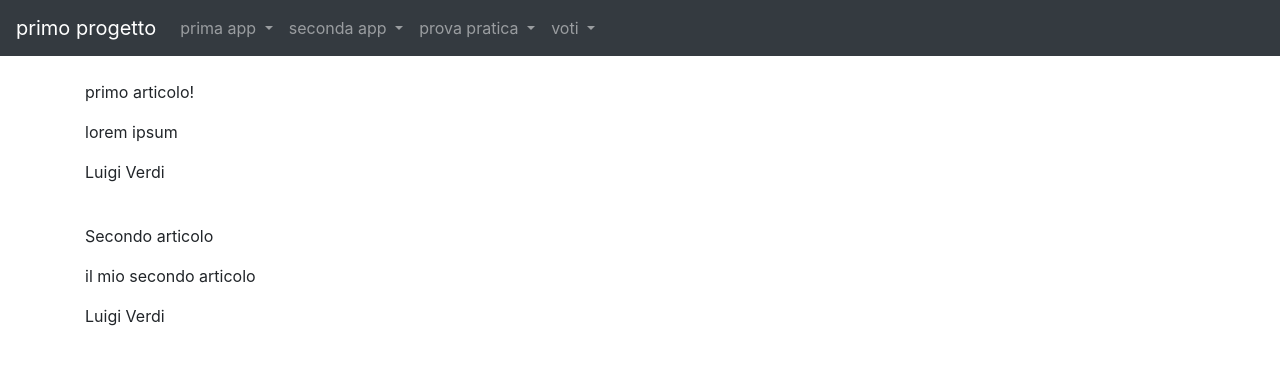
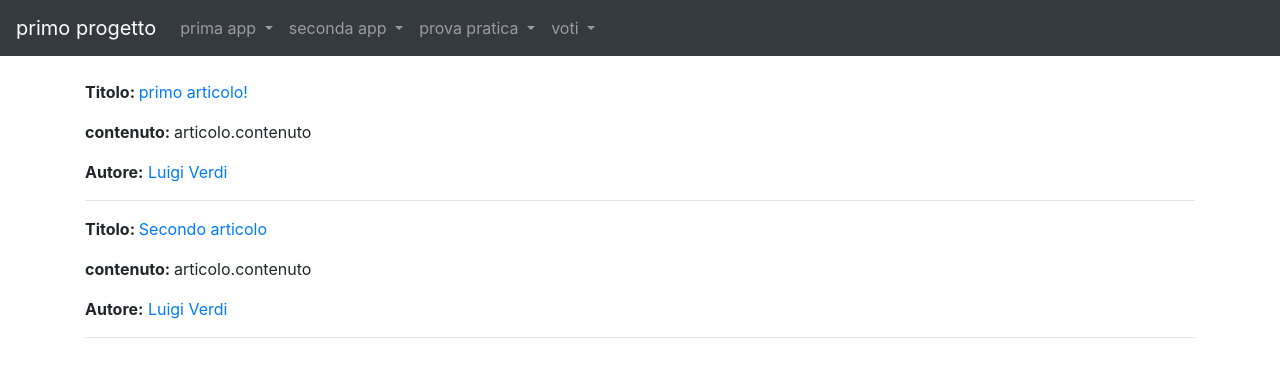
Before and after one commit to GostivariMattia/primo_progetto, a Django app: page /news/giornalista/lista/ in a window 1280 px wide. Shown: the top 377 px of the page. Run offline with Django 4.2, Linux system fonts and the light colour scheme; data comes from the database, SQL or seed files in the repository.

Commit message:
passo 20

```diff
--- a/news/templates/lista_articoli.html
+++ b/news/templates/lista_articoli.html
@@ -5,12 +5,21 @@
 {% block content %}
 
 {% for articolo in articoli%}
-<div>
-<p>{{ articolo.titolo }}</p>
-<p>{{ articolo.contenuto }}</p>
-<p>{{ articolo.giornalista }}</p>
-</div>
-<br>
+<p><strong> Titolo: </strong>
+  {% comment %} metodo non ottimale per creare il link {% endcomment %}
+  <a href="news/articoli/{{ articoli.id }}">{{ articolo.titolo }}</a>
+</p>
+
+<p><strong>contenuto: </strong>
+articolo.contenuto
+</p>
+
+{% comment %} metodo ottimale per creare il link {% endcomment %}
+<p><strong>Autore:</strong>
+<a href={% url 'news:giornalista_detail' articolo.giornalista.id %}>{{ articolo.giornalista }}</a>
+</p>
+<hr>
+
 {%endfor%}
 
 
--- a/news/urls.py
+++ b/news/urls.py
@@ -1,11 +1,12 @@
 from django.urls import path
-from .views import home,articoloDetailView,listaArticoli,query_base
+from .views import home,articoloDetailView,listaArticoli,query_base,giornalistaDetailView
 
 app_name= 'news'
 
 urlpatterns = [
     path('',home,name="homeview"),
     path('articoli/<int:pk>',articoloDetailView, name="articolo_detail"),
+    path('giornalista/<int:pk>',giornalistaDetailView, name="giornalista_detail"),
     path('giornalista/lista/<int:pk>',listaArticoli, name="lista_articoli_giornalista"),
     path('giornalista/lista/',listaArticoli, name="lista_articoli"),
     path('lista/',query_base, name="query_base"),
--- a/news/views.py
+++ b/news/views.py
@@ -43,6 +43,12 @@ def articoloDetailView(request,pk):
     articolo = get_object_or_404(Articolo, pk=pk)
     context  = {"articolo": articolo}
     return render(request, "articolo_detail.html",context)
+
+
+def giornalistaDetailView(request,pk):
+    giornalista = get_object_or_404(Giornalista, pk=pk)
+    context = {"giornalista": giornalista}
+    return render(request, "giornalista_detail.html",context)
 
 
 def listaArticoli(request,pk=None):
```
